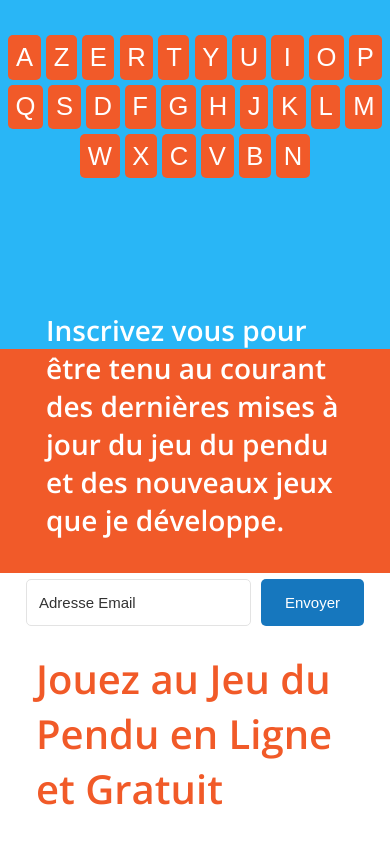
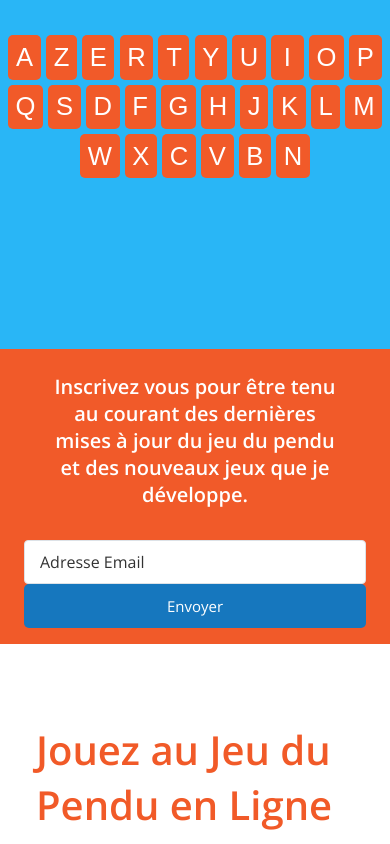
Before and after one commit to Carakalokique/jeudupendu, a plain HTML site: page index.html in a window 390 px wide. Shown: the part 539-1383 px from the top of the page. Drawn offline with nearby package versions, Linux system fonts and the light colour scheme.

Commit message:
changed the styling for the form so it's properly rendered on mobile

```diff
--- a/style.css
+++ b/style.css
@@ -259,13 +259,15 @@ footer .container a:hover {
 
 .subscribe {
   width: 100%;
-  height: 14rem;
+  min-height: 14rem;
   background-color: #f15a29;
   display: flex;
   flex-direction: column;
   align-items: center;
   justify-content: center;
   gap: 1.5rem;
+  padding: 1rem;
+  box-sizing: border-box;
 }
 
 .subscribe-text {
@@ -274,6 +276,9 @@ footer .container a:hover {
   padding: 1rem;
   font-weight: 700;
   color: white;
+  text-align: center;
+  max-width: 100%;
+  box-sizing: border-box;
 }
 
 .formkit-form[data-uid="f77886e4ca"] * {
@@ -283,6 +288,10 @@ footer .container a:hover {
 .formkit-form[data-uid="f77886e4ca"] {
   -webkit-font-smoothing: antialiased;
   -moz-osx-font-smoothing: grayscale;
+  max-width: 700px;
+  width: 100%;
+  padding: 0 1rem;
+  box-sizing: border-box;
 }
 
 .formkit-form[data-uid="f77886e4ca"] legend {
@@ -372,6 +381,7 @@ footer .container a:hover {
 .formkit-form[data-uid="f77886e4ca"] .formkit-select,
 .formkit-form[data-uid="f77886e4ca"] .formkit-checkboxes {
   width: 100%;
+  box-sizing: border-box;
 }
 
 .formkit-form[data-uid="f77886e4ca"] .formkit-button,
@@ -413,19 +423,25 @@ footer .container a:hover {
   padding: 12px 24px;
 }
 
-.formkit-form[data-uid="f77886e4ca"] .formkit-input {
-  background: #ffffff;
-  font-size: 15px;
-  padding: 12px;
-  border: 1px solid #e3e3e3;
+.formkit-form[data-uid="f77886e4ca"] .formkit-field {
   -webkit-flex: 1 0 auto;
   -ms-flex: 1 0 auto;
   flex: 1 0 auto;
-  line-height: 1.4;
-  margin: 0;
-  -webkit-transition: border-color ease-out 300ms;
-  transition: border-color ease-out 300ms;
-  border-radius: 0.3125rem;
+  max-width: 400px; /* Add max-width to prevent too wide inputs */
+}
+
+.formkit-form[data-uid="f77886e4ca"] .formkit-input {
+  width: 100%;
+  padding: 10px 15px;
+  border: 1px solid #dde2e7;
+  border-radius: 4px;
+  font-family: "Open Sans", sans-serif; /* Match website font */
+  font-size: 1rem;
+  box-sizing: border-box;
+}
+
+.formkit-form[data-uid="f77886e4ca"] .formkit-submit {
+  font-family: "Open Sans", sans-serif; /* Match website font */
 }
 
 .formkit-form[data-uid="f77886e4ca"] .formkit-input:focus {
@@ -897,3 +913,33 @@ footer .container a:hover {
 span {
   color: white;
 }
+
+@media screen and (max-width: 767px) {
+  .subscribe-text {
+    font-size: 1.25rem;
+    padding: 0.5rem;
+  }
+
+  .formkit-form[data-uid="f77886e4ca"] {
+    padding: 0 0.5rem;
+  }
+
+  .formkit-submit {
+    width: 100%;
+  }
+}
+
+/* Adjust field width in larger screens */
+.formkit-form[data-uid="f77886e4ca"][min-width~="700"] .formkit-fields[data-stacked="false"] .formkit-field {
+  max-width: 400px;
+  -webkit-flex: 2 1 auto;
+  -ms-flex: 2 1 auto;
+  flex: 2 1 auto;
+}
+
+/* Ensure submit button doesn't stretch */
+.formkit-form[data-uid="f77886e4ca"][min-width~="700"] .formkit-fields[data-stacked="false"] .formkit-submit {
+  -webkit-flex: 1 1 auto;
+  -ms-flex: 1 1 auto;
+  flex: 1 1 auto;
+}
```
Also changed, not shown: multijoueur/index.html (+1 -1 lines).
